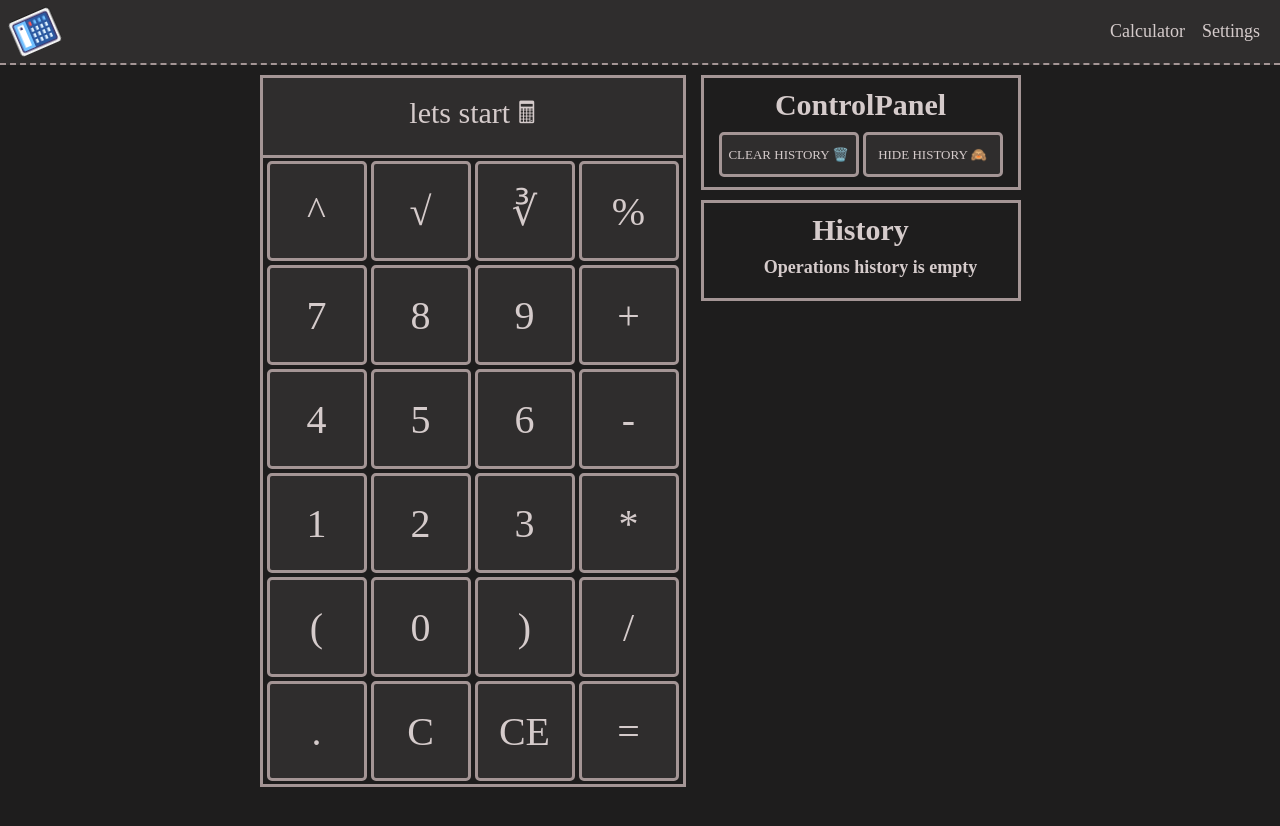
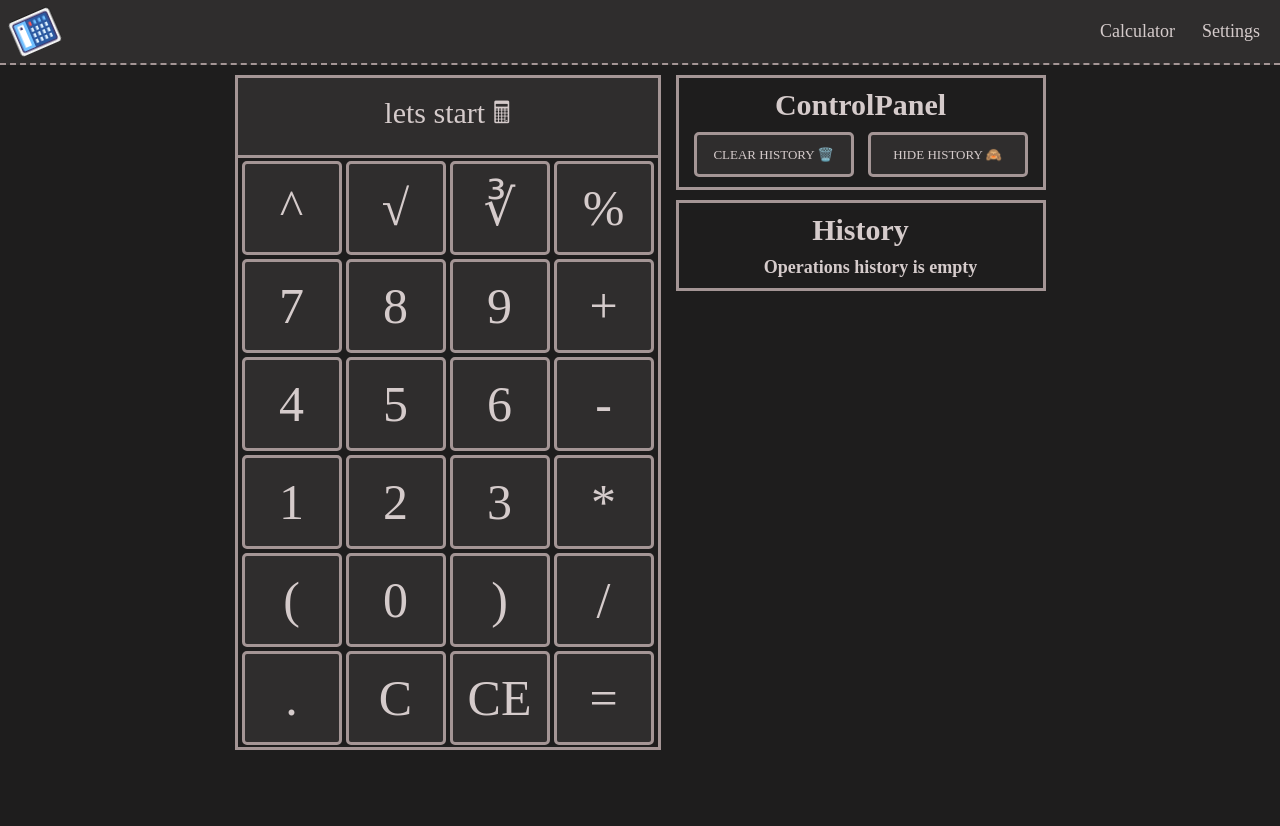
Before and after one commit to OlegWeremyew/calculator, a React (Create React App) app: page / in a window 1280 px wide. Shown: the top 826 px of the page. Built offline with nearby package versions, Linux system fonts and the light colour scheme.

Commit message:
changed partial styling

```diff
--- a/cypress.json
+++ /dev/null
@@ -1,3 +0,0 @@
-{
-  "baseUrl": "http://localhost:3000"
-}
--- a/package.json
+++ b/package.json
@@ -1,5 +1,5 @@
 {
-  "name": "my-app",
+  "name": "calculator",
   "version": "0.1.0",
   "private": true,
   "homepage": "https://OlegWeremyew.github.io/calculator",
--- a/src/components/Display/components.ts
+++ b/src/components/Display/components.ts
@@ -16,5 +16,6 @@ export const DisplayContainer = styled.div`
 
   @media (max-width: 445px) {
     width: 310px;
+    font-size: 24px;
   }
 `;
--- a/src/components/Header/Navbar/components.ts
+++ b/src/components/Header/Navbar/components.ts
@@ -6,7 +6,7 @@ export const NavbarContainer = styled.nav`
   display: flex;
   justify-content: space-between;
   align-items: center;
-  width: 150px;
+  width: 160px;
   margin-right: 10px;
   color: ${({ theme }: ThemeType) => theme.color};
 `;
--- a/src/components/Header/components.ts
+++ b/src/components/Header/components.ts
@@ -18,4 +18,11 @@ export const Image = styled.img`
   height: 50px;
   cursor: pointer;
   animation: ${rotateAnimation} 8s infinite linear;
+  transition: height 0.3s linear, width 0.3s linear;
+
+  &:hover {
+    width: 43px;
+    height: 43px;
+    transition: height 0.3s linear, width 0.3s linear;
+  }
 `;
--- a/src/components/Keypad/Operation/Operation.tsx
+++ b/src/components/Keypad/Operation/Operation.tsx
@@ -41,15 +41,15 @@ export const Operation: React.FC<OperationPropsType> = memo(
             FIXED_LENGTH,
           );
           dispatch(calculatorAction.changeCurrentValue(current));
-          dispatch(historyAction.addNewHistory(currentValue, current));
+          dispatch(historyAction.addNewHistory(`${currentValue}^2`, current));
         } else if (value === '√') {
           const current = Math.sqrt(eval(currentValue)).toFixed(FIXED_LENGTH);
           dispatch(calculatorAction.changeCurrentValue(current));
-          dispatch(historyAction.addNewHistory(currentValue, current));
+          dispatch(historyAction.addNewHistory(`√${currentValue}`, current));
         } else if (value === '∛') {
           const current = Math.cbrt(eval(currentValue)).toFixed(FIXED_LENGTH);
           dispatch(calculatorAction.changeCurrentValue(current));
-          dispatch(historyAction.addNewHistory(currentValue, current));
+          dispatch(historyAction.addNewHistory(`∛${currentValue}`, current));
         } else if (value === '.') {
           if (
             currentValue.includes('.') &&
--- a/src/components/Panel/ControlPanel/HistoryButton/components.ts
+++ b/src/components/Panel/ControlPanel/HistoryButton/components.ts
@@ -3,16 +3,21 @@ import styled from 'styled-components';
 import { ThemeType } from '../../../../types/themeType';
 
 export const StyledButton = styled.button`
-  width: 140px;
+  width: 160px;
   height: 45px;
   background: ${({ theme }: ThemeType) => theme.buttonsBgc};
   cursor: pointer;
-  margin-left: 4px;
+  margin-left: 14px;
   font-size: 13px;
   border: ${({ theme }: ThemeType) => theme.border} 3px solid;
   border-radius: 5px;
   color: ${({ theme }: ThemeType) => theme.color};
   text-transform: uppercase;
+
+  @media (max-width: 445px) {
+    width: 140px;
+    margin-left: 4px;
+  }
 
   &:first-child {
     margin-left: 0;
--- a/src/components/Panel/ControlPanel/components.ts
+++ b/src/components/Panel/ControlPanel/components.ts
@@ -6,10 +6,10 @@ export const HistoryContainer = styled.article`
   font-size: 20px;
   padding: 10px;
   margin-left: 15px;
-  width: 320px;
+  width: 370px;
   border: ${({ theme }: ThemeType) => theme.border} 3px solid;
 
-  @media (max-width: 800px) {
+  @media (max-width: 835px) {
     width: 420px;
     margin-left: 0;
     margin-top: 10px;
--- a/src/components/Panel/History/HistoryList/HistoryItem/components.ts
+++ b/src/components/Panel/History/HistoryList/HistoryItem/components.ts
@@ -5,7 +5,7 @@ import { ThemeType } from '../../../../../types/themeType';
 export const HistoryItemContainer = styled.div`
   display: flex;
   justify-content: space-between;
-  margin-bottom: 5px;
+  margin-bottom: 2px;
   font-weight: 700;
 `;
 
--- a/src/components/Panel/History/components.ts
+++ b/src/components/Panel/History/components.ts
@@ -4,13 +4,13 @@ import { ThemeType } from '../../../types/themeType';
 
 export const HistoryContainer = styled.article`
   font-size: 20px;
-  padding: 10px;
+  padding: 10px 10px 0 10px;
   margin-left: 15px;
-  width: 320px;
+  width: 370px;
   margin-top: 10px;
   border: ${({ theme }: ThemeType) => theme.border} 3px solid;
 
-  @media (max-width: 800px) {
+  @media (max-width: 835px) {
     width: 420px;
     margin-left: 0;
     margin-top: 10px;
--- a/src/layouts/index.ts
+++ b/src/layouts/index.ts
@@ -43,10 +43,10 @@ export const StyledButton = styled.button`
   align-items: center;
   justify-content: center;
   width: 100px;
-  height: 100px;
+  height: 94px;
   background: ${({ theme }: ThemeType) => theme.buttonsBgc};
   margin: 2px;
-  font-size: 40px;
+  font-size: 50px;
   cursor: pointer;
   color: ${({ theme }: ThemeType) => theme.color};
   border-radius: 5px;
--- a/src/pages/CalculatorPage/components.ts
+++ b/src/pages/CalculatorPage/components.ts
@@ -8,7 +8,7 @@ export const CalculatorContainer = styled.section`
   width: 100%;
   padding: 5px;
 
-  @media (max-width: 800px) {
+  @media (max-width: 835px) {
     flex-direction: column;
     align-items: center;
   }
@@ -19,7 +19,7 @@ export const CalculatorBlock = styled(CalculatorContainer)``;
 export const StyledBlock = styled.article`
   border: ${({ theme }: ThemeType) => theme.border} 3px solid;
   min-width: 200px;
-  height: 712px;
+  height: 675px;
 
   @media (max-width: 445px) {
     height: 533px;
```
Also changed, not shown: 2 other files (tests, documents, lock files or other folders).
